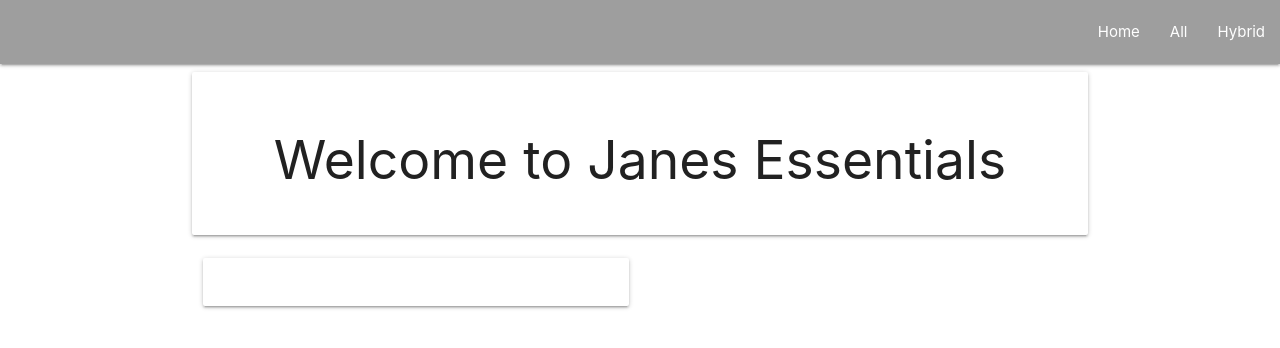
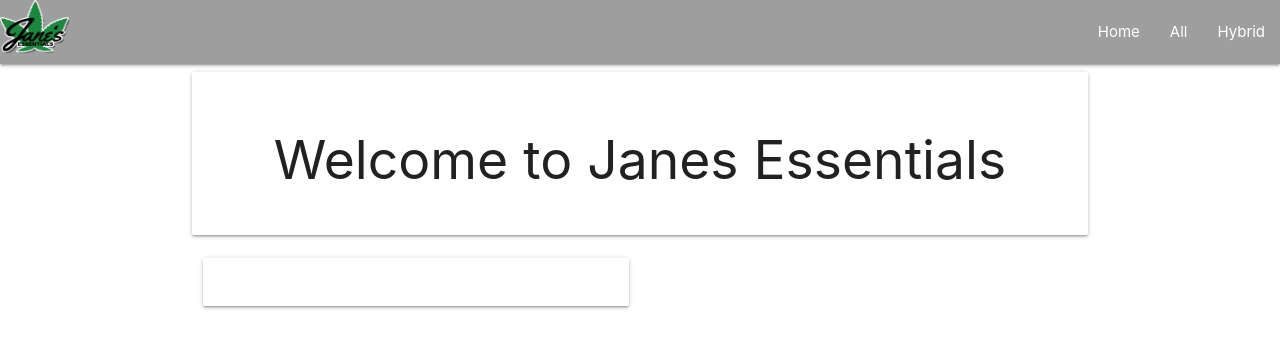
Before and after one commit to Icortez-UA/JanesEssentials, a React (Create React App) app: page / in a window 1280 px wide. Shown: the top 348 px of the page. Built offline with nearby package versions, Linux system fonts and the light colour scheme.

Commit message:
added logo to navbar

```diff
--- a/src/components/navbar/navbar.js
+++ b/src/components/navbar/navbar.js
@@ -1,13 +1,27 @@
 import React from "react";
 import { Link} from "react-router-dom";
 import Side from "../sidenav/sidenav";
+import Logo from "../../assets/imgs/janelogo.png"
 
 function navbar(){
+
+  const styles ={
+    width: 70,
+    marginleft:  20,
+    margintop: -55,
+    Height: 65
+
+  }
+
+
+
    return <div>
    <nav className="grey">
       <div className="nav-wrapper">
+      <Link to="/home" className="brand-logo">
+        <img className="responsive-image" src={Logo} id="navlogo"  style={styles}></img></Link>
       <a data-target="mobile-demo" className="sidenav-trigger"><i className="material-icons">menu</i></a>
-   <ul id="nav-mobile" className="right hide-on-med-and-down">
+        <ul id="nav-mobile" className="right hide-on-med-and-down">
        <li><Link
           to="/home"
 
```
